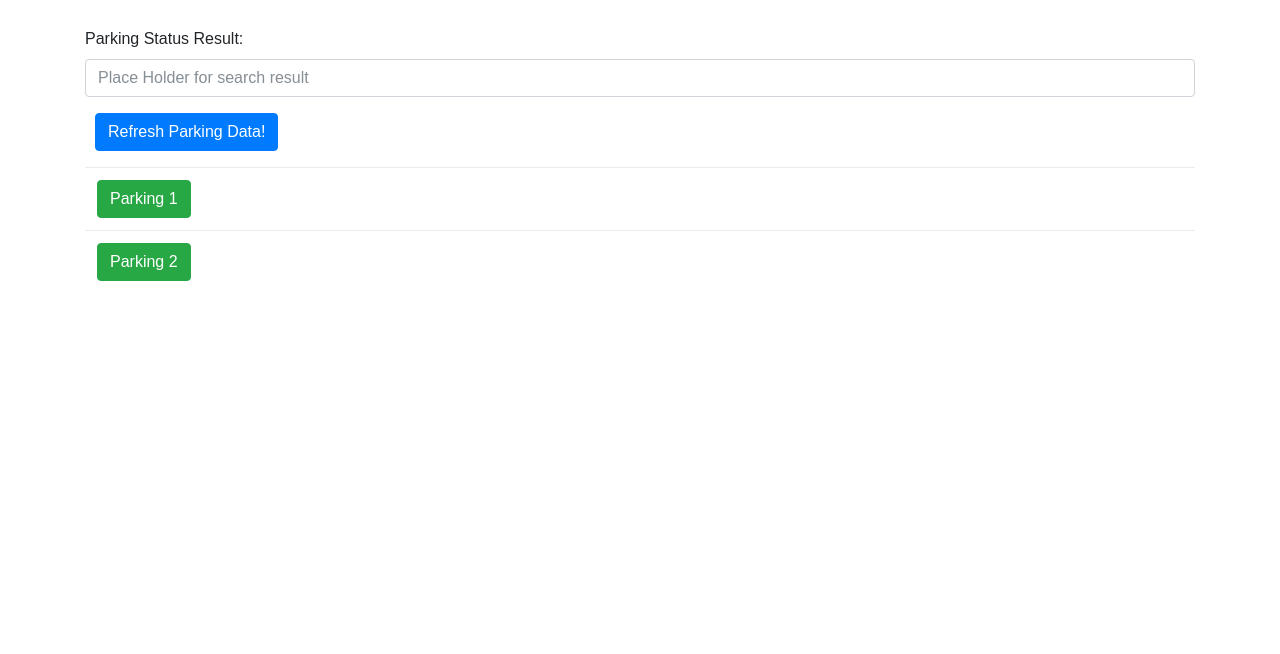
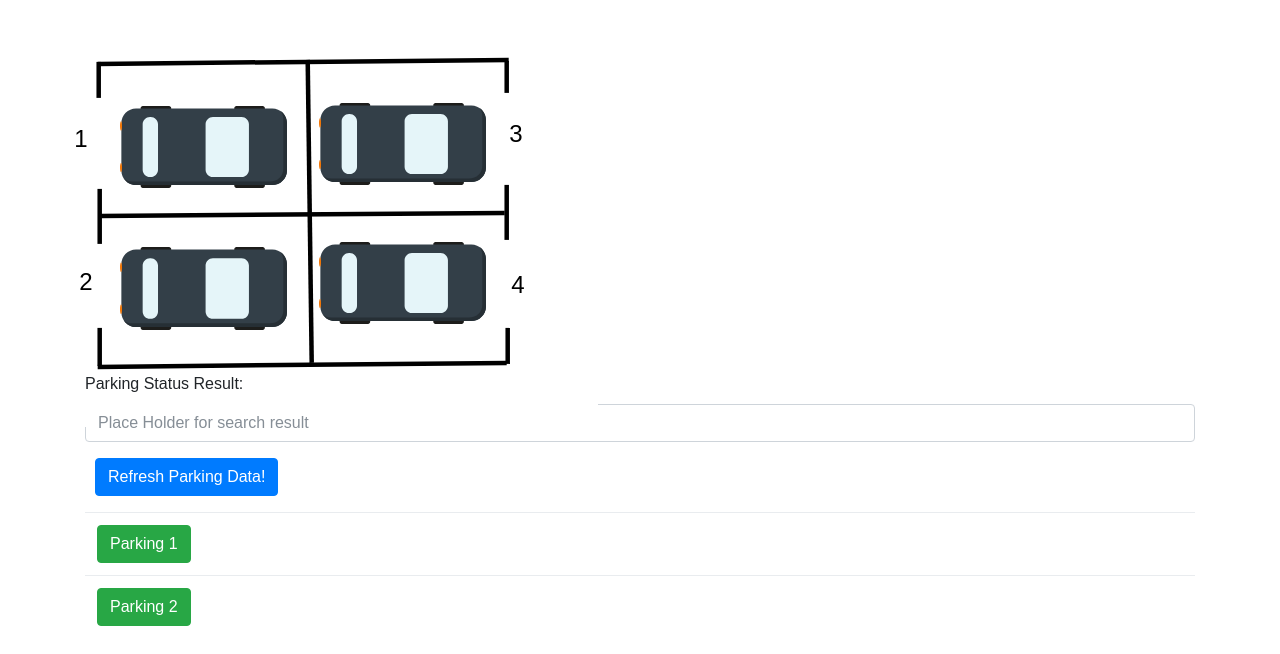
Before and after one commit to bluedextermini/smapar, a plain HTML site: page index.html in a window 1280 px wide. Shown: the part 171-825 px from the top of the page. Before the commit the page ends 800 px from the top, so only its background shows below. Drawn offline with Linux system fonts and the light colour scheme.

Commit message:
added parking and car SVG file

```diff
--- a/index.html
+++ b/index.html
@@ -29,6 +29,8 @@
                         <a class="nav-link" href="#">Utilisation Report</a>
                     </li>
                 </ul>
+
+
                 <form class="form-inline my-2 my-lg-0">
                     <input class="form-control mr-sm-2" type="search" placeholder="Search" aria-label="Search">
                     <button class="btn btn-outline-success my-2 my-sm-0" type="submit">Search</button>
@@ -41,19 +43,39 @@
                 LIVE
 
 
+
+
+
             </div>
             <h1>Parking Status
 
 
 
             </h1>
+             <div id='carParkingStatus'>
 
+                <image class='parking' src='./asset/parking.svg'/>
+                <div id='car1'>
+                    <image id="carImage" src='./asset/car.svg'/>
 
-              <div class="form-group">
+                </div>
+                <div id='car2'>
+                    <image id="carImage" src='./asset/car.svg'/>
+                </div>
+                <div id='car3'>
+                    <image id="carImage" src='./asset/car.svg'/>
+
+                </div>
+                <div id='car4'>
+                    <image id="carImage" src='./asset/car.svg'/>
+
+                </div>
+            </div>
+
+            <div class="form-group">
                 <label>Parking Status Result:</label>
                 <input type="textArea" placeholder="Place Holder for search result" ng-model='parkingStatus.found' class="form-control">
             </div>
-
             <div class="form-group narrow-button">
                 <button class="btn btn-primary" ng-click='parkingStatus.refresh()'>Refresh Parking Data!</button>
             </div>
@@ -62,9 +84,8 @@
             <table class="table">
                 <tr>
                     <td>
-                        <button type="button"  ng-class="{'btn btn-danger':false, 'btn btn-success':true}" >Parking 1</button>
+                        <button type="button" ng-class="{'btn btn-danger':false, 'btn btn-success':true}">Parking 1</button>
                     </td>
-
                 </tr>
                 <td>
                     <button type="button" ng-class="{'btn btn-danger':false, 'btn btn-success':true}">Parking 2</button>
@@ -72,7 +93,5 @@
                 <tr></tr>
             </table>
 
-        </div>
-
     </body>
 </html>
--- a/styles/styles.css
+++ b/styles/styles.css
@@ -132,3 +132,55 @@ input[type="text"] {
   -moz-animation: blink .7s alternate infinite;
   -ms-animation: blink .7s alternate infinite;
 }
+
+div#carParkingStatus{
+  width:50%;
+  margin-left:-6%;
+  /*height:100px;*/
+}
+img.parking {
+    vertical-align: middle;
+    border-style: none;
+    /* width: 100%; */
+    margin-left: 0%;
+}
+img#carImage {
+    vertical-align: middle;
+    border-style: none;
+    width: 94%;
+    margin-left: 7%;
+}
+
+div#carParkingStatus {
+    width: 50%;
+    margin-left: -6%;
+    height: 345px;
+}
+
+
+div#car1 {
+    width: 32%;
+    top: -321px;
+    left: 16%;
+    position: relative;
+}
+div#car2 {
+    width: 32%;
+    top: -262px;
+    left: 16%;
+    position: relative;
+}
+
+div#car3 {
+    width: 32%;
+    top: -489px;
+    left: 52%;
+    position: relative;
+}
+
+div#car4 {
+    width: 32%;
+    top: -432px;
+    left: 52%;
+    position: relative;
+}
```
Also changed, not shown: asset/car.svg (added), asset/parking.svg (added).
